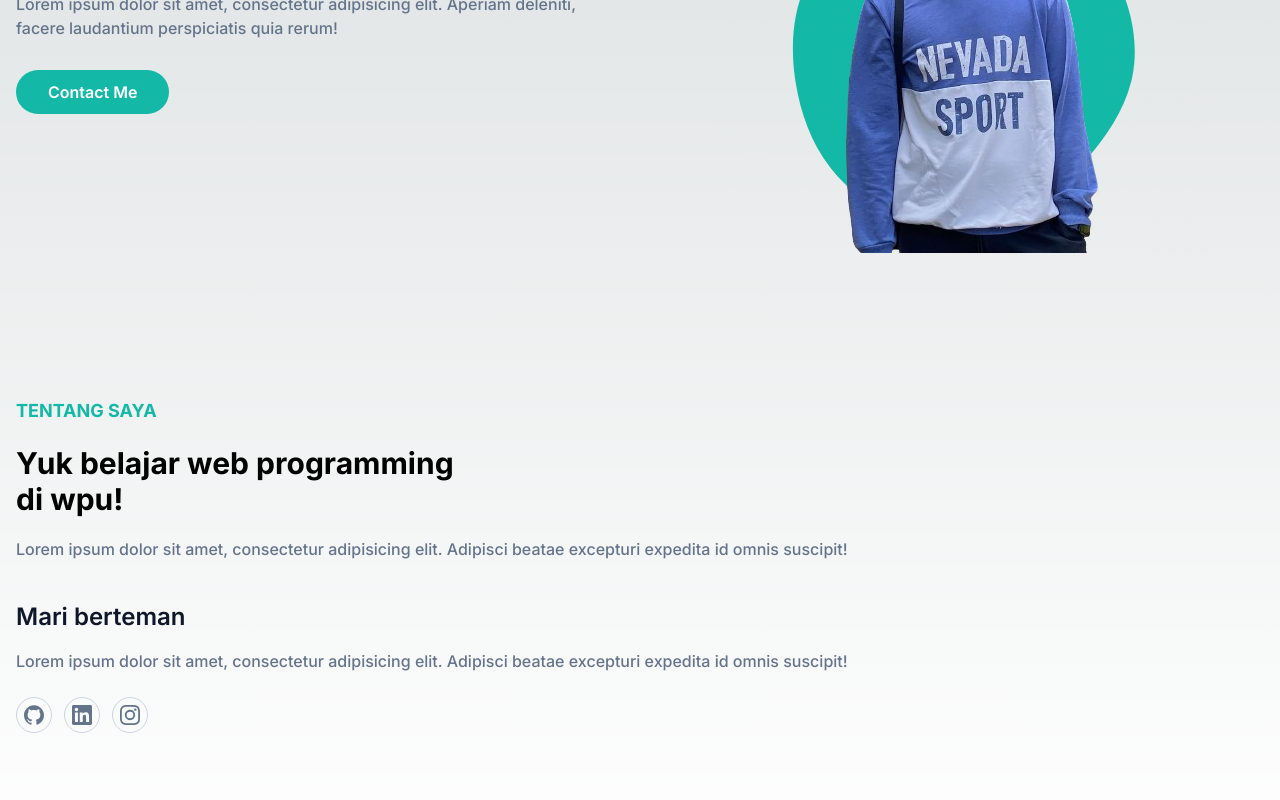
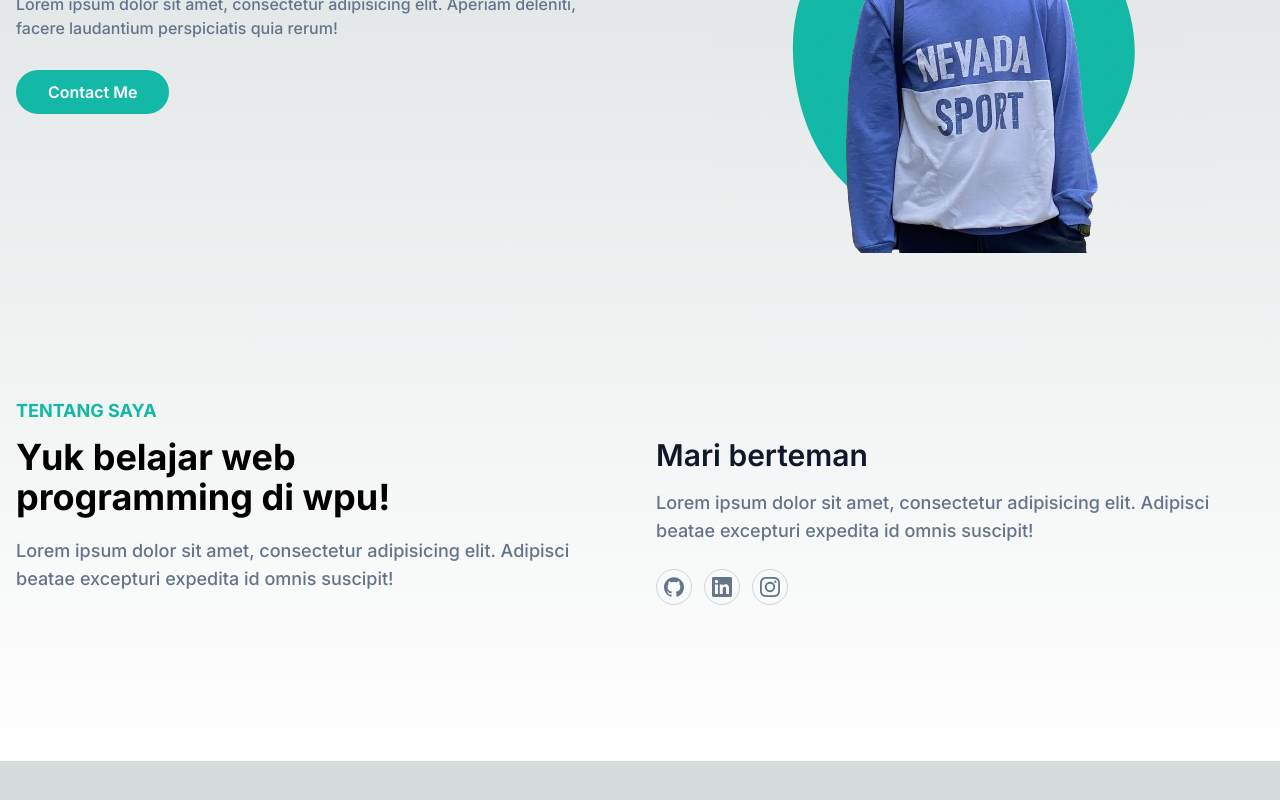
Before and after one commit to aprianfirlanda/my-portofolio, a Next.js app: page / in a window 1280 px wide. Shown: the part 426-1226 px from the top of the page. After the commit the page ends 1187 px from the top, so only its background shows below. Built offline with nearby package versions, Linux system fonts and the light colour scheme.

Commit message:
[home page - about section] complete desktop view

```diff
--- a/src/app/page.jsx
+++ b/src/app/page.jsx
@@ -43,17 +43,17 @@ export default function Home() {
       <section id="about" className="pt-36 pb-32">
         <div className="container">
           <div className="flex flex-wrap">
-            <div className="w-full px-4 mb-10">
-              <h4 className="font-bold uppercase text-primary text-lg mb-5">Tentang Saya</h4>
-              <h2 className="font-bold text-3xl mb-5 max-w-md">Yuk belajar web programming di wpu!</h2>
-              <p className="font-medium text-base text-secondary">
+            <div className="w-full px-4 mb-10 lg:w-1/2">
+              <h4 className="font-bold uppercase text-primary text-lg mb-3">Tentang Saya</h4>
+              <h2 className="font-bold text-3xl mb-5 max-w-md lg:text-4xl">Yuk belajar web programming di wpu!</h2>
+              <p className="font-medium text-base text-secondary lg:text-lg">
                 Lorem ipsum dolor sit amet, consectetur adipisicing elit. Adipisci beatae excepturi expedita id omnis
                 suscipit!
               </p>
             </div>
-            <div className="w-full px-4">
-              <h3 className="font-semibold text-dark text-2xl mb-4">Mari berteman</h3>
-              <p className="font-medium text-base text-secondary mb-6">
+            <div className="w-full px-4 lg:w-1/2">
+              <h3 className="font-semibold text-dark text-2xl mb-4 lg:text-3xl lg:pt-10">Mari berteman</h3>
+              <p className="font-medium text-base text-secondary mb-6 lg:text-lg">
                 Lorem ipsum dolor sit amet, consectetur adipisicing elit. Adipisci beatae excepturi expedita id omnis
                 suscipit!
               </p>
```
